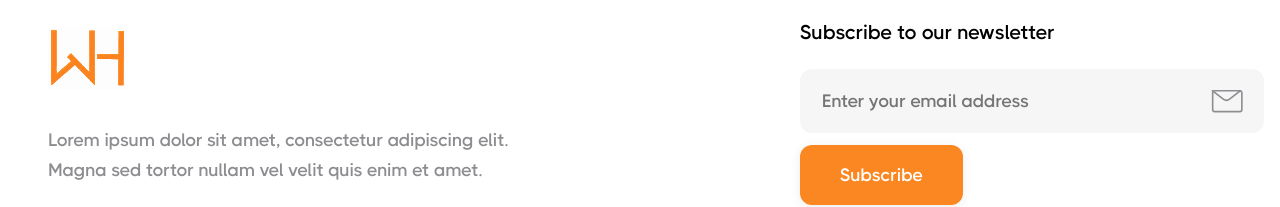
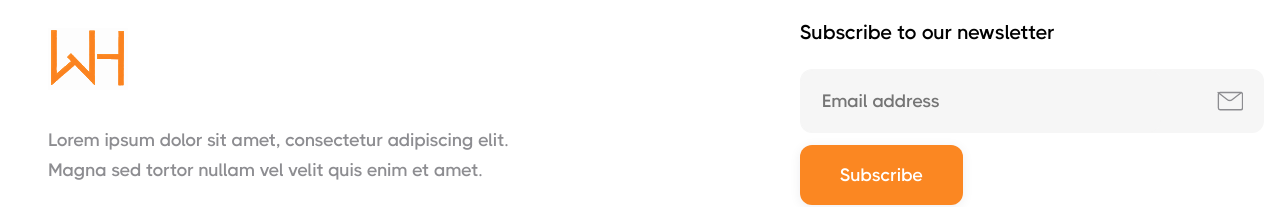
Before and after one commit to ikmean/WH-UI, a React (Create React App) app: page /properties in a window 1280 px wide. Shown: the part 1227-1434 px from the top of the page. Built offline with nearby package versions, Linux system fonts and the light colour scheme; no server answers.

Commit message:
properties page wip (#43)
Co-authored-by: ikamean <ika.bidizshvili@gmail.com>

```diff
--- a/src/components/aboutUs/AboutUsBox.tsx
+++ b/src/components/aboutUs/AboutUsBox.tsx
@@ -12,7 +12,6 @@ export const AboutUsBox = ({ reverse }: props) => {
   const { context } = useContext(AppContext)
   const { about } = context
 
-  console.log(about.gallery)
   return (
     <AboutBoxContainer reverse={reverse}>
       <Text>
--- a/src/components/discover/Discovery.tsx
+++ b/src/components/discover/Discovery.tsx
@@ -5,18 +5,11 @@ import Button from '../button/Button'
 import { Wrapper, TextWrapper, ImgWrapper } from './DiscoveryStyles'
 import discoveryImg1 from '../../lib/images/discoveryImg1.png'
 import discoveryImg2 from '../../lib/images/discoveryImg2.png'
-import { useInView } from 'react-intersection-observer'
-import { SlowLoader } from '../featured/FeaturedStyles'
 
 export default function Discovery() {
   const { t } = useTranslation()
 
-  const [ref, inView] = useInView({
-    triggerOnce: true,
-    rootMargin: '-390px'
-  })
   return (
-    <div ref={ref}>
     <Wrapper>
       <TextWrapper>
         <h1>{t('DiscoveryHeader')}</h1>
@@ -28,6 +21,5 @@ export default function Discovery() {
         <img src={discoveryImg2} alt='discoveryImg2' />
       </ImgWrapper>
     </Wrapper>
-    </div>
   )
 }
--- a/src/components/featured/FeaturedStyles.tsx
+++ b/src/components/featured/FeaturedStyles.tsx
@@ -233,7 +233,7 @@ export const PropertiesPageHeader = styled.div`
   flex-direction: column;
   margin-top: 50px;
   h1 {
-    font-size: 48px;
+    font-size: 3rem;
     line-height: 60px;
     margin-bottom: 18px;
     opacity: 0;
@@ -248,6 +248,18 @@ export const PropertiesPageHeader = styled.div`
     opacity: 0;
     animation: ${slideAnimation('100px')} 1s ease 0.7s forwards;
   }
+
+  ${media.sm`
+    h1{
+      font-size: 2.5rem;
+    }
+  `}
+
+  ${media.xs`
+    h1{
+      font-size: 2.05rem
+    }
+  `}
 `
 export const PropertiesPageWrapper = styled.div`
   position: relative;
@@ -270,11 +282,6 @@ export const Nav = styled.div`
   }
 `
 
-export const SlowLoader = styled.div`
-  opacity: 0;
-  animation: ${slideAnimation('100px')} 1s ease 1s forwards;
-`
-
 export const NoProperties = styled.div`
   display: flex;
   justify-content: center;
--- a/src/components/header/HeaderStyles.jsx
+++ b/src/components/header/HeaderStyles.jsx
@@ -58,7 +58,7 @@ export const Right = styled.div`
 export const Nav = styled.ul`
   display: flex;
   justify-content: space-between;
-  width: 60%;
+  width: 80%;
   padding-right: 200px;
   margin-left: 100px;
   li {
@@ -75,14 +75,14 @@ export const Nav = styled.ul`
       margin-left:  0;
       left: 0;
       right: 0;
-      top: 17vh;
+      top: 12vh;
       padding: 6rem 0 0 4rem;
       gap: 5rem;
       background-color: ${colors.white};
       z-index: 10000;
       width: 100%;
-      height: 83vh;
-      `}
+      height: 88vh;
+  `}
 `
 
 export const BurgerMenuButton = styled.div`
--- a/src/components/subscribe/SubscribeStyles.jsx
+++ b/src/components/subscribe/SubscribeStyles.jsx
@@ -30,6 +30,10 @@ export const BoxStyles = styled.div`
     justify-content: space-between;
     width: 80%;
   `}
+
+  ${media.sm`
+    gap: 1rem;
+  `}
 `
 
 export const H1 = styled.p`
@@ -42,6 +46,8 @@ export const H1 = styled.p`
 
 //subscribe input
 export const SubscribeInputStyles = styled.div`
+  width: 100%;
+
   input {
     display: flex;
     border: none;
@@ -67,7 +73,15 @@ export const SubscribeInputStyles = styled.div`
     justify-content: space-between;
 
     input{
-      width: 80%;
+      width: 100%;
+      font-size: 1rem;
+    }
+  `}
+
+  ${media.sm`
+
+    input{
+      font-size: 0.8rem;
     }
   `}
 `
--- a/src/i18n.js
+++ b/src/i18n.js
@@ -37,7 +37,7 @@ const resources = {
       FooterText: 'Lorem ipsum dolor sit amet, consectetur adipiscing elit. Magna sed tortor nullam vel velit quis enim et amet.',
       SubscribeHeader: 'Subscribe to our newsletter',
       SubscriptionSuccessMessage: 'Thank you for joining our newsletter!',
-      EnterEmail: 'Enter your email address',
+      EnterEmail: 'Email address',
       NoPropertiesFound: '404 - No properties found',
       PreviousPage: 'Previous page',
       NextPage: 'Next page',
@@ -120,7 +120,7 @@ const resources = {
       FooterText: 'Lorem ipsum dolor sit amet, consectetur adipiscing elit. Magna sed tortor nullam vel velit quis enim et amet.',
       SubscribeHeader: 'გამოიწერე კომპანიის სიახლეები',
       SubscriptionSuccessMessage: 'გმადლობთ რომ შემოგიერთდით',
-      EnterEmail: 'თქვენი საფოსტო მისამართი',
+      EnterEmail: 'საფოსტო მისამართი',
       NoPropertiesFound: '404 - უძრავი ქონება არ მოიძებნა',
       PreviousPage: 'წინა გვერდი',
       NextPage: 'შემდეგი გვერდი',
```
Lines whose indentation alone changed are shown as unchanged.
